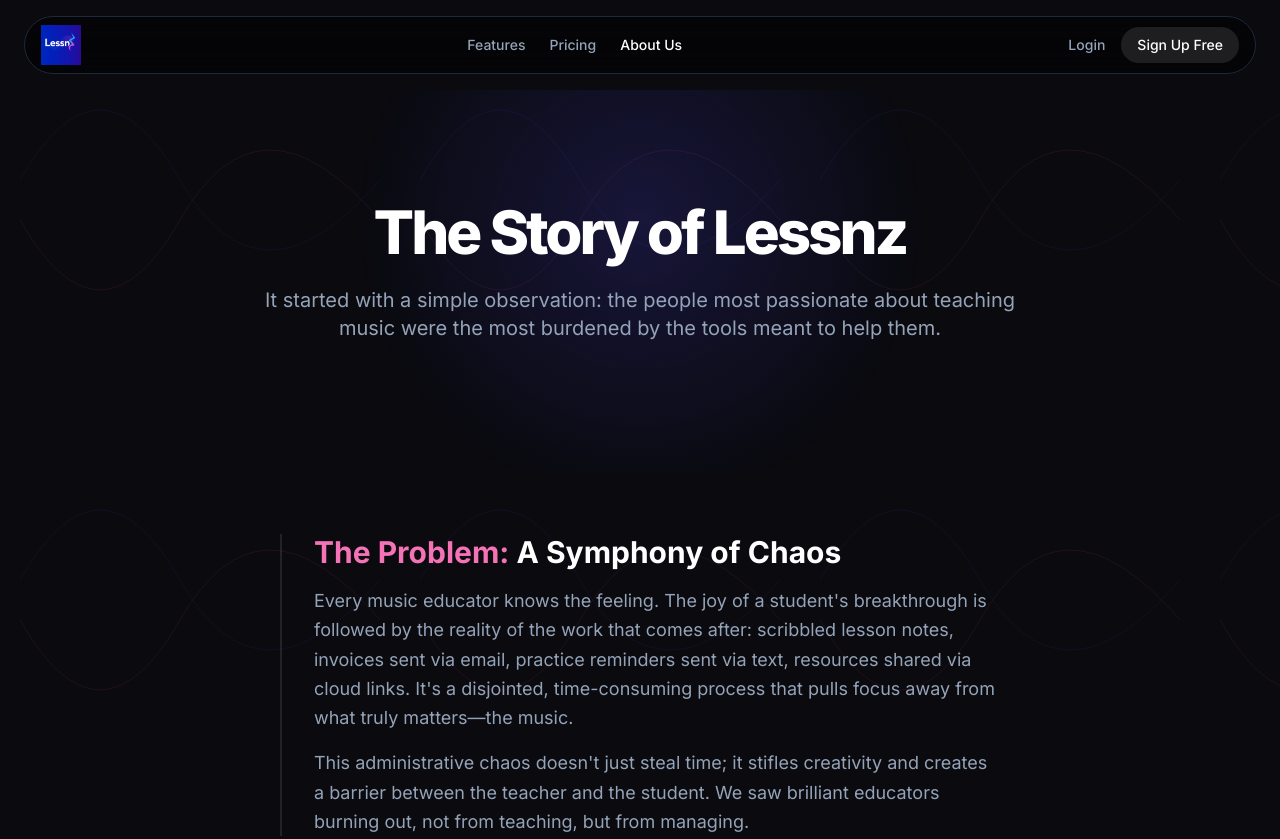
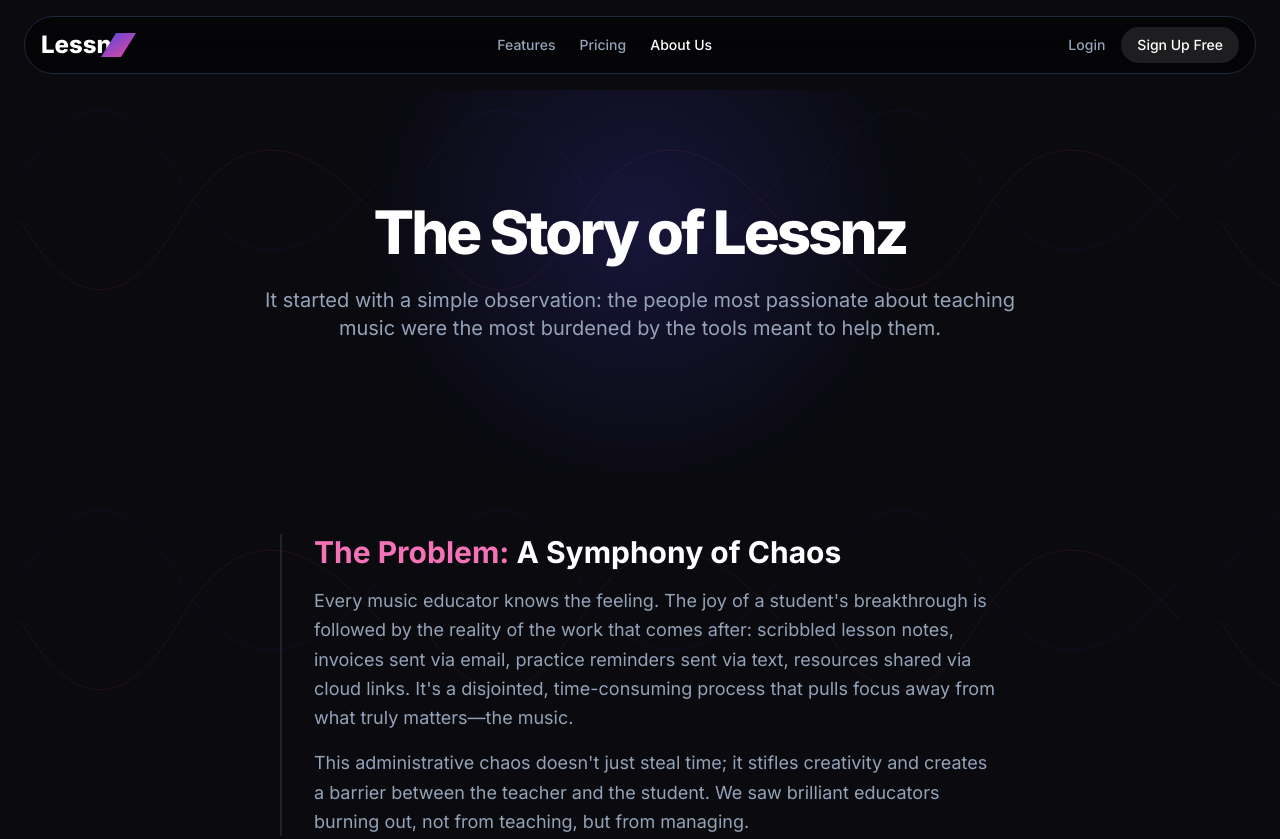
Before and after one commit to tonycruz-lesssnz/lessnz-website, a plain HTML site: page about.html in a window 1280 px wide. Shown: the top 839 px of the page. Drawn offline with nearby package versions, Linux system fonts and the light colour scheme.

Commit message:
Update about.html

```diff
--- a/about.html
+++ b/about.html
@@ -80,7 +80,16 @@
         <div class="container mx-auto px-6 py-4">
             <div class="flex justify-between items-center border border-slate-800 bg-black/50 backdrop-blur-lg rounded-full px-4 py-2">
                 <a href="index.html"> <!-- Link back to homepage -->
-                    <img src="Lessnz-app-logo.png" alt="Lessnz Logo" class="h-10 w-auto">
+                    <svg width="100" height="40" viewBox="0 0 100 40" xmlns="http://www.w3.org/2000/svg">
+                        <defs>
+                            <linearGradient id="logoGradient" x1="0%" y1="0%" x2="100%" y2="100%">
+                                <stop offset="0%" style="stop-color:#4f46e5"/>
+                                <stop offset="100%" style="stop-color:#ec4899"/>
+                            </linearGradient>
+                        </defs>
+                        <text x="0" y="28" font-family="Inter, sans-serif" font-size="24" font-weight="800" fill="white">Lessn</text>
+                        <path d="M 75 8 L 95 8 L 80 32 L 60 32 Z" fill="url(#logoGradient)"/>
+                    </svg>
                 </a>
                 <nav class="hidden md:flex items-center space-x-6 text-sm font-medium text-slate-400">
                     <a href="features.html" class="hover:text-white transition-colors">Features</a>
```
